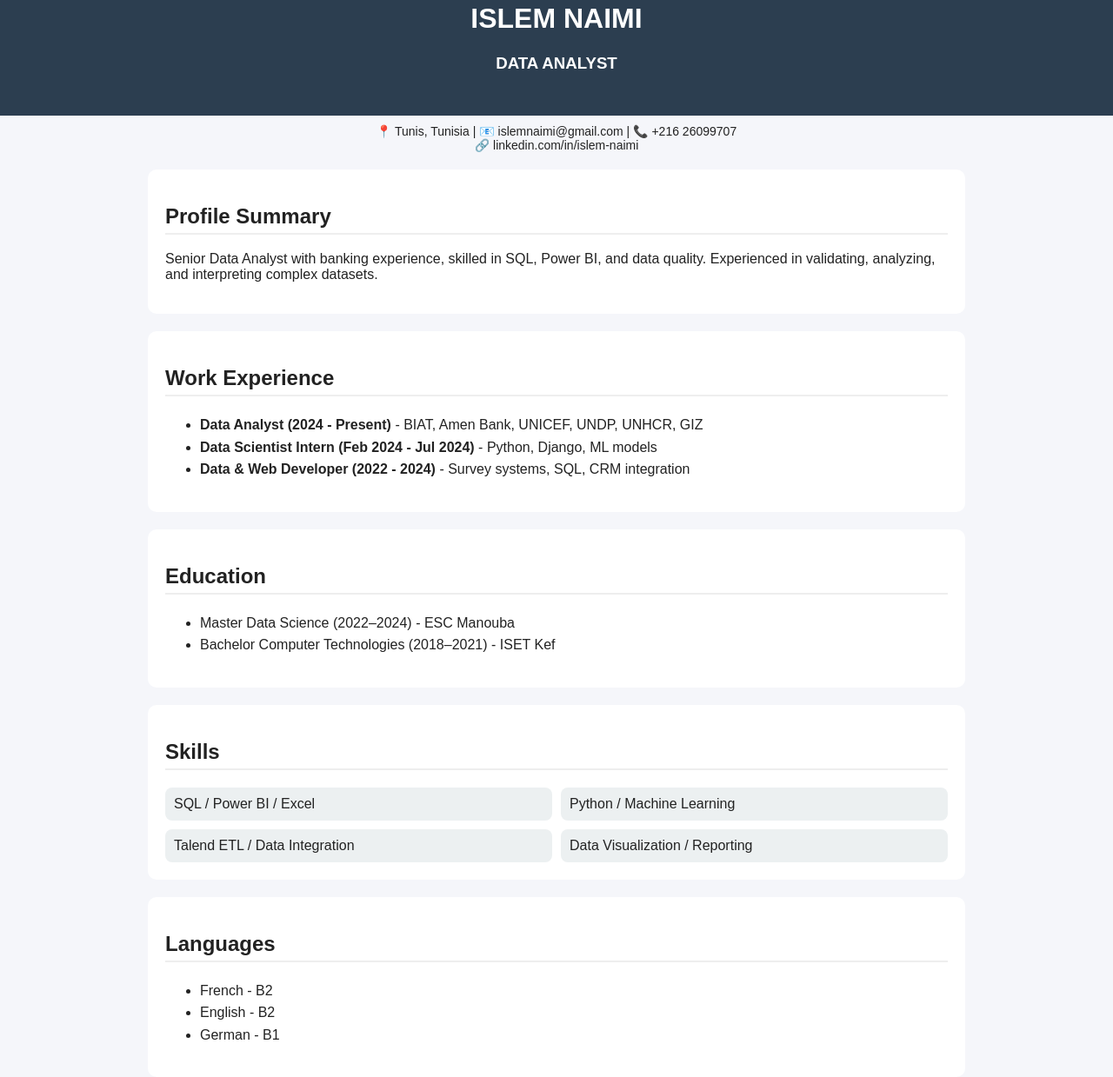
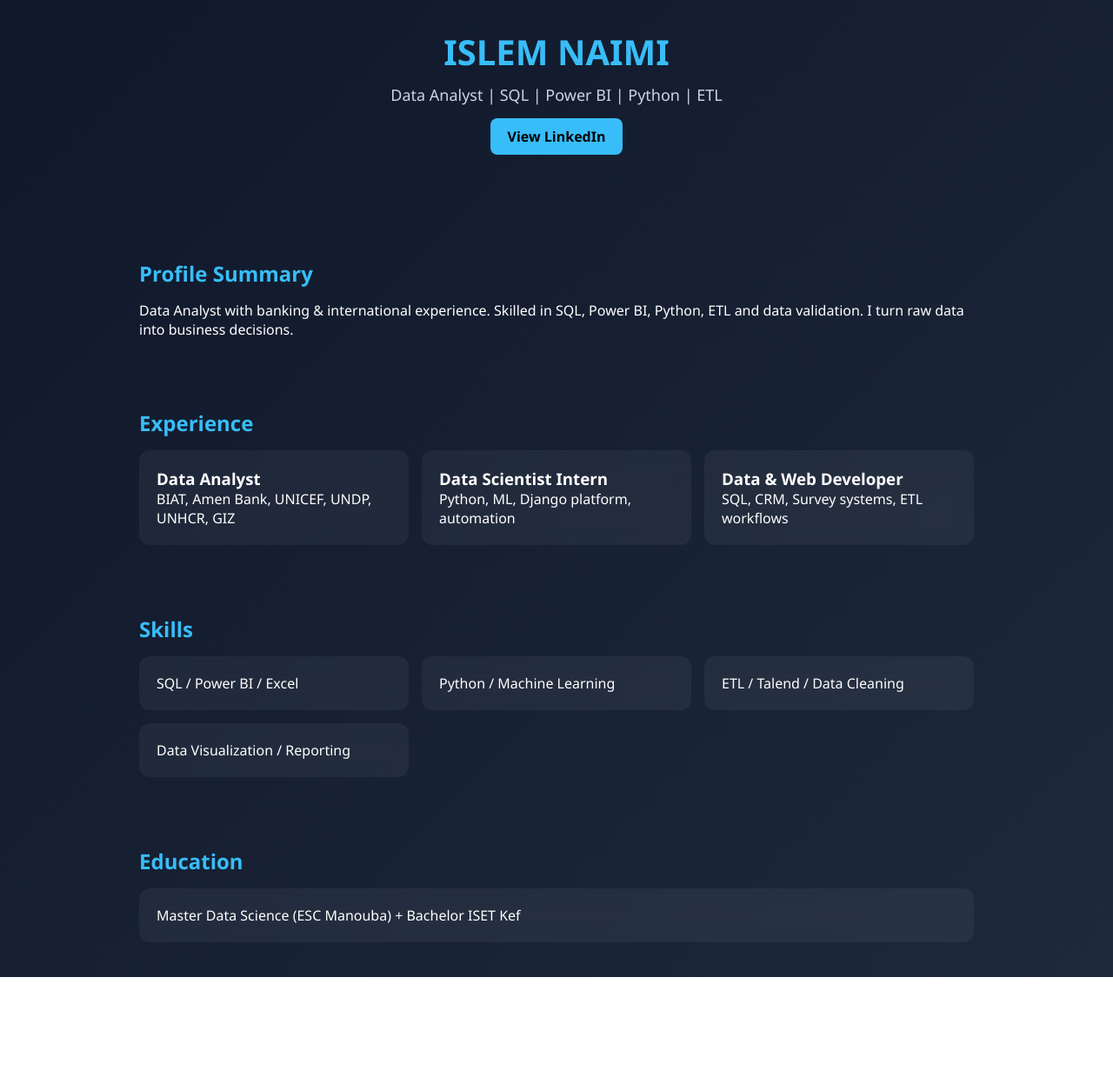
Before and after one commit to DevByIslem/portfolio_islem, a plain HTML site: page index.html in a window 1280 px wide. Shown: the part 48-1287 px from the top of the page at 87% size. After the commit the page ends 1172 px from the top, so only its background shows below. Drawn offline with Linux system fonts and the light colour scheme.

Commit message:
Revamp index.html with new styles and content
Updated the HTML structure and styling for improved layout and presentation.

```diff
--- a/index.html
+++ b/index.html
@@ -2,115 +2,154 @@
 <html lang="en">
 <head>
 <meta charset="UTF-8">
-  <title>Islem Naimi - Data Analyst</title>
+<meta name="viewport" content="width=device-width, initial-scale=1.0">
+<title>Islem Naimi | Data Analyst</title>
+
 <style>
-    body {
-      font-family: Arial;
+* {
   margin: 0;
   padding: 0;
-      background: #f5f6fa;
-      color: #222;
+  box-sizing: border-box;
+  font-family: "Segoe UI", sans-serif;
 }
 
-    header {
-      background: #2c3e50;
+body {
+  background: linear-gradient(135deg, #0f172a, #1e293b);
   color: white;
-      padding: 30px;
-      text-align: center;
 }
 
-    section {
-      max-width: 900px;
-      margin: auto;
-      background: white;
-      padding: 20px;
-      margin-top: 20px;
-      border-radius: 10px;
+/* HERO */
+.hero {
+  text-align: center;
+  padding: 80px 20px;
+  animation: fadeIn 1.5s ease-in-out;
 }
 
-    h2 {
-      border-bottom: 2px solid #eee;
-      padding-bottom: 5px;
+.hero h1 {
+  font-size: 40px;
+  color: #38bdf8;
 }
 
-    .contact {
-      text-align: center;
+.hero p {
   margin-top: 10px;
-      font-size: 14px;
+  font-size: 18px;
+  color: #cbd5e1;
 }
 
-    ul {
-      line-height: 1.6;
+/* SECTION */
+section {
+  max-width: 1000px;
+  margin: auto;
+  padding: 40px 20px;
 }
 
-    .skills {
+/* CARDS */
+.grid {
   display: grid;
-      grid-template-columns: 1fr 1fr;
-      gap: 10px;
+  grid-template-columns: repeat(auto-fit, minmax(250px, 1fr));
+  gap: 15px;
 }
 
-    .box {
-      background: #ecf0f1;
-      padding: 10px;
+.card {
+  background: rgba(255,255,255,0.05);
+  padding: 20px;
+  border-radius: 12px;
+  transition: 0.3s;
+  backdrop-filter: blur(10px);
+}
+
+.card:hover {
+  transform: translateY(-5px);
+  background: rgba(56,189,248,0.2);
+}
+
+/* BUTTON */
+.btn {
+  display: inline-block;
+  margin-top: 15px;
+  padding: 10px 20px;
+  background: #38bdf8;
+  color: black;
   border-radius: 8px;
+  text-decoration: none;
+  font-weight: bold;
+  transition: 0.3s;
+}
+
+.btn:hover {
+  background: white;
+}
+
+/* ANIMATION */
+@keyframes fadeIn {
+  from {opacity: 0; transform: translateY(20px);}
+  to {opacity: 1; transform: translateY(0);}
+}
+
+/* HEADER SMALL */
+h2 {
+  margin-bottom: 15px;
+  color: #38bdf8;
 }
 </style>
 </head>
 
 <body>
 
-<header>
+<div class="hero">
   <h1>ISLEM NAIMI</h1>
-  <h3>DATA ANALYST</h3>
-</header>
-
-<div class="contact">
-  📍 Tunis, Tunisia | 📧 islemnaimi@gmail.com | 📞 +216 26099707<br>
-  🔗 linkedin.com/in/islem-naimi
+  <p>Data Analyst | SQL | Power BI | Python | ETL</p>
+  <a class="btn" href="https://www.linkedin.com" target="_blank">View LinkedIn</a>
 </div>
 
 <section>
   <h2>Profile Summary</h2>
   <p>
-    Senior Data Analyst with banking experience, skilled in SQL, Power BI, and data quality.
-    Experienced in validating, analyzing, and interpreting complex datasets.
+    Data Analyst with banking & international experience.
+    Skilled in SQL, Power BI, Python, ETL and data validation.
+    I turn raw data into business decisions.
   </p>
 </section>
 
 <section>
-  <h2>Work Experience</h2>
-  <ul>
-    <li><b>Data Analyst (2024 - Present)</b> - BIAT, Amen Bank, UNICEF, UNDP, UNHCR, GIZ</li>
-    <li><b>Data Scientist Intern (Feb 2024 - Jul 2024)</b> - Python, Django, ML models</li>
-    <li><b>Data & Web Developer (2022 - 2024)</b> - Survey systems, SQL, CRM integration</li>
-  </ul>
+  <h2>Experience</h2>
+  <div class="grid">
+
+    <div class="card">
+      <h3>Data Analyst</h3>
+      <p>BIAT, Amen Bank, UNICEF, UNDP, UNHCR, GIZ</p>
+    </div>
+
+    <div class="card">
+      <h3>Data Scientist Intern</h3>
+      <p>Python, ML, Django platform, automation</p>
+    </div>
+
+    <div class="card">
+      <h3>Data & Web Developer</h3>
+      <p>SQL, CRM, Survey systems, ETL workflows</p>
+    </div>
+
+  </div>
+</section>
+
+<section>
+  <h2>Skills</h2>
+  <div class="grid">
+
+    <div class="card">SQL / Power BI / Excel</div>
+    <div class="card">Python / Machine Learning</div>
+    <div class="card">ETL / Talend / Data Cleaning</div>
+    <div class="card">Data Visualization / Reporting</div>
+
+  </div>
 </section>
 
 <section>
   <h2>Education</h2>
-  <ul>
-    <li>Master Data Science (2022–2024) - ESC Manouba</li>
-    <li>Bachelor Computer Technologies (2018–2021) - ISET Kef</li>
-  </ul>
-</section>
-
-<section>
-  <h2>Skills</h2>
-  <div class="skills">
-    <div class="box">SQL / Power BI / Excel</div>
-    <div class="box">Python / Machine Learning</div>
-    <div class="box">Talend ETL / Data Integration</div>
-    <div class="box">Data Visualization / Reporting</div>
+  <div class="card">
+    Master Data Science (ESC Manouba) + Bachelor ISET Kef
   </div>
-</section>
-
-<section>
-  <h2>Languages</h2>
-  <ul>
-    <li>French - B2</li>
-    <li>English - B2</li>
-    <li>German - B1</li>
-  </ul>
 </section>
 
 </body>
```
Lines whose indentation alone changed are shown as unchanged.
